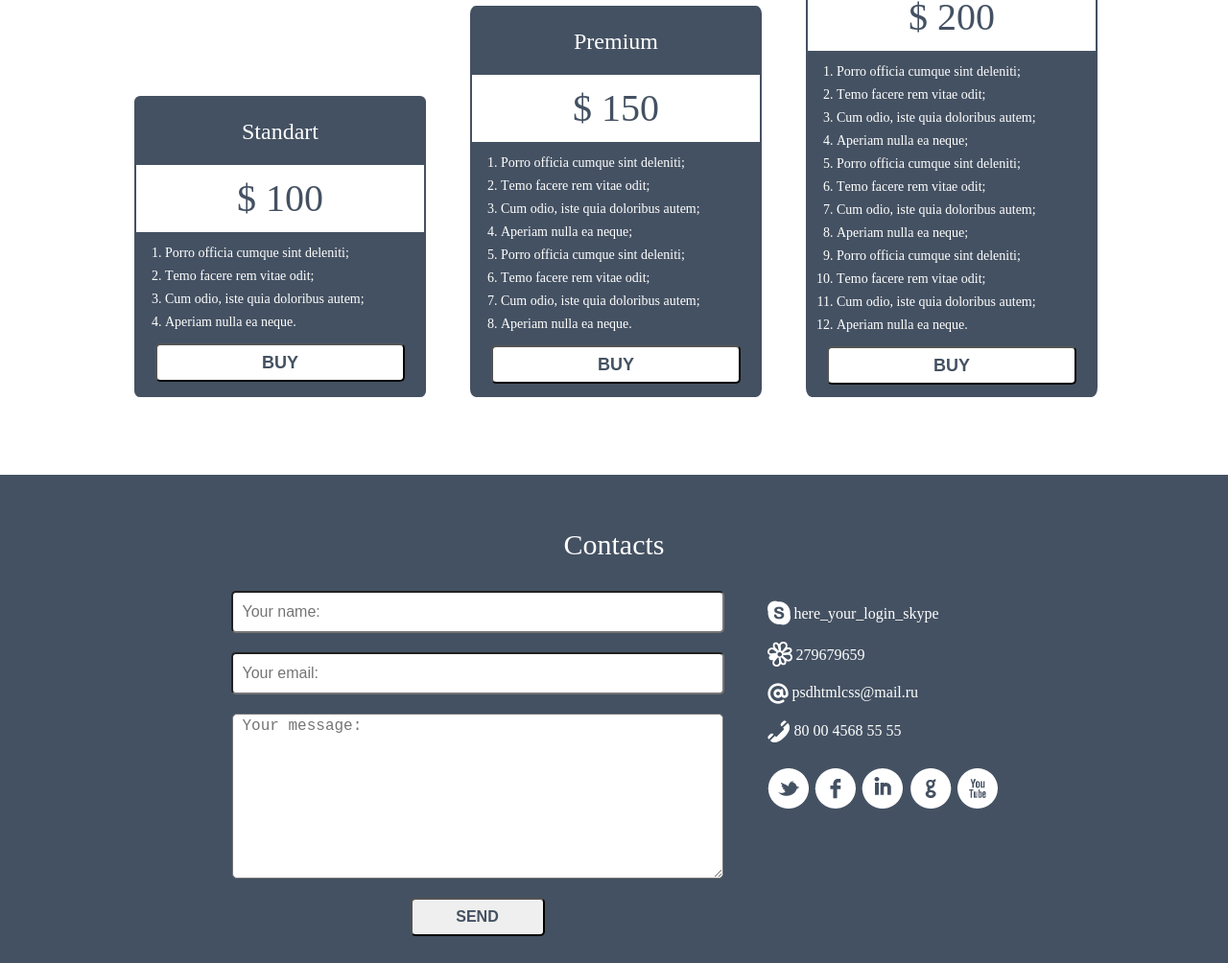
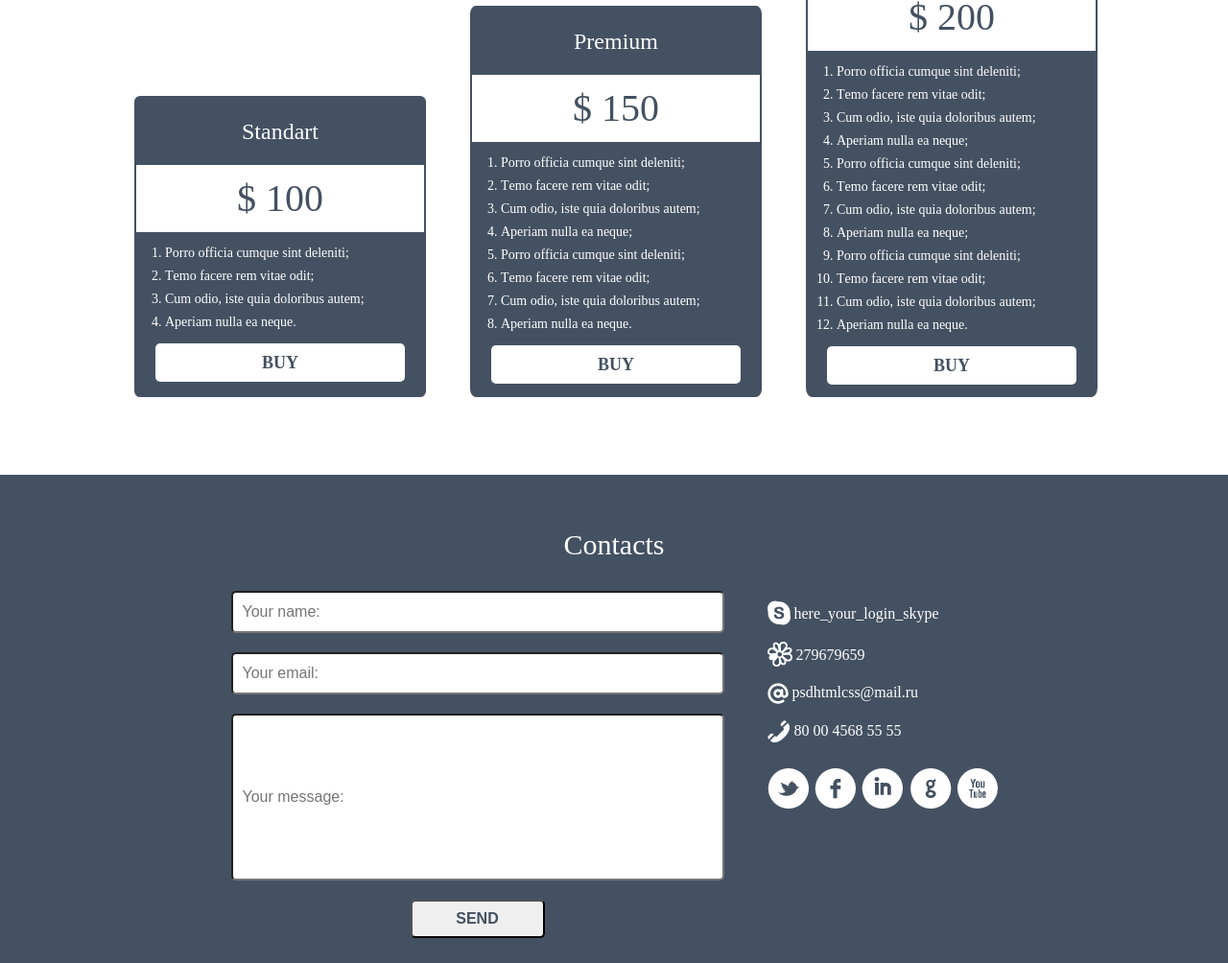
Before and after one commit to tanasov/geekbrains_new, a plain HTML site: page index.html in a window 1280 px wide. Shown: the part 2425-3429 px from the top of the page at 96% size. Drawn offline with Linux system fonts and the light colour scheme.

Commit message:
New index and style

```diff
--- a/index.html
+++ b/index.html
@@ -121,9 +121,7 @@
                         <li class="text-list-section">Cum odio, iste quia doloribus autem;</li>
                         <li class="text-list-section">Aperiam nulla ea neque.</li>
                     </ol>
-                    <button class="button_buy">
-                    <a href="#">Buy</a>
-                </button>
+                    <a class="button_buy" href="#">Buy</a>
                 </div>
                 <div class="section-2">
                     <h3 class="heading-section">Premium</h3>
@@ -138,9 +136,7 @@
                         <li class="text-list-section">Cum odio, iste quia doloribus autem;</li>
                         <li class="text-list-section">Aperiam nulla ea neque.</li>
                     </ol>
-                    <button class="button_buy">
-                    <a href="#">Buy</a>
-                </button>
+                    <a class="button_buy" href="#">Buy</a>
                 </div>
                 <div class="section-3">
                     <h3 class="heading-section">Lux</h3>
@@ -159,9 +155,7 @@
                         <li class="text-list-section">Cum odio, iste quia doloribus autem;</li>
                         <li class="text-list-section">Aperiam nulla ea neque.</li>
                     </ol>
-                    <button class="button_buy">
-                    <a href="#">Buy</a>
-                </button>
+                    <a class="button_buy" href="#">Buy</a>
                 </div>
             </div>
         </section>
@@ -169,10 +163,10 @@
     <footer class="footer">
         <h2 class="heading_footer">Contacts</h2>
         <div class="information_footer">
-        <form action="" class="inputs">
+        <form class="inputs">
             <input class="name_inputs" type="tel" name="Name" placeholder="Your name:">
             <input class="email_inputs" type="email" name="Email" placeholder="Your email:">
-            <textarea class="textarea_inputs" name="comment" placeholder="Your message:" required form="text"></textarea>
+            <input class="textarea_inputs" type="text" name="Comment" placeholder="Your message:">
             <input class="send_button" type="submit" value="Send">
         </form>
         <div class="contacts_lines">
--- a/styles/style.scss
+++ b/styles/style.scss
@@ -309,13 +309,11 @@ ul.text_heading > li:before {
     position: relative;
     top: 20px;
     left: 20px;
-    a {
-        font-size: 18px;
-        line-height: 18px;
-        font-weight: 700;
-        color: #445161;
-        text-transform: uppercase;
-    }
+    font-size: 18px;
+    line-height: 18px;
+    font-weight: 700;
+    color: #445161;
+    text-transform: uppercase;
 }
 /* Footer */
 .footer {
```
Also changed, not shown: styles/style.css, 1 other file.
